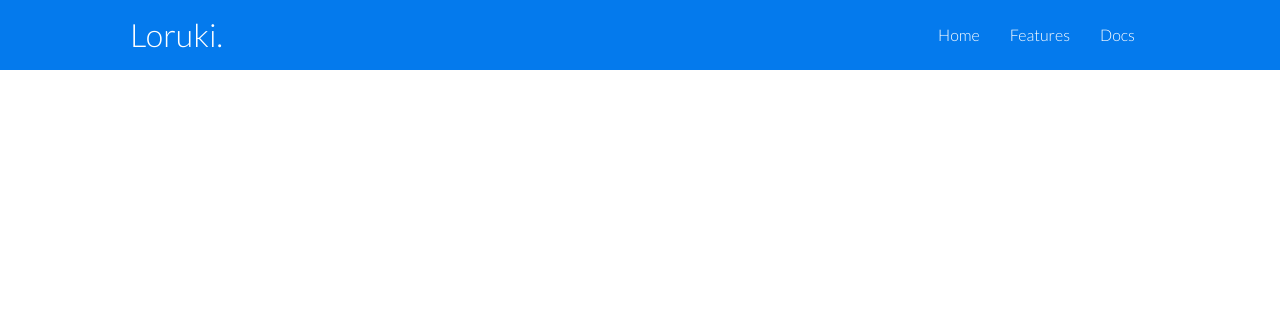
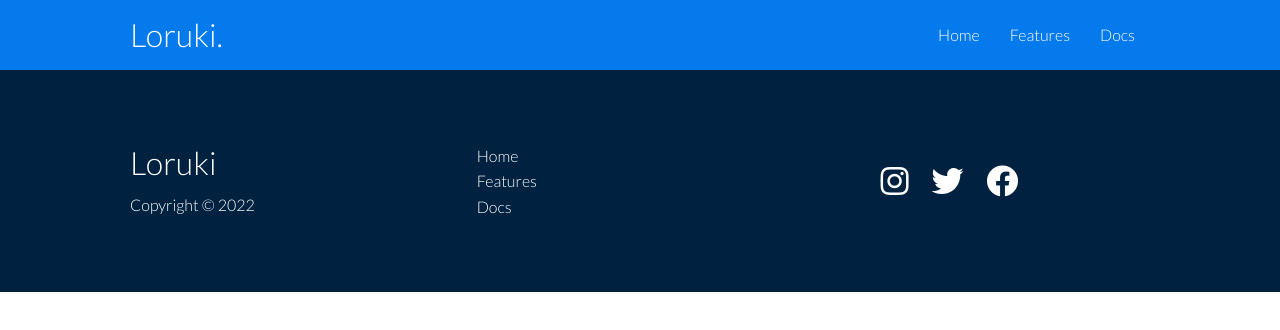
Before and after one commit to HYF-Class19/agile-development-loruki-group-4, a plain HTML site: page index.html in a window 1280 px wide. Drawn offline with Linux system fonts and the light colour scheme.

Commit message:
added footer to index.html page

```diff
--- a/index.html
+++ b/index.html
@@ -22,11 +22,57 @@
         <nav>
           <ul>
             <li><a href="index.html">Home</a></li>
-            <li><a href="pages/features.html">Features</a></li>
-            <li><a href="pages/docs.html">Docs</a></li>
+            <li><a href="./pages/features.html">Features</a></li>
+            <li><a href="./pages/docs.html">Docs</a></li>
           </ul>
         </nav>
       </div>
     </div>
+    <!-- Footer -->
+    <footer class="footer bg-dark py-5">
+      <div class="container grid grid-3">
+        <div>
+          <h1>Loruki</h1>
+          <p>Copyright &copy; 2022</p>
+        </div>
+        <nav>
+          <ul>
+            <li><a href="index.html">Home</a></li>
+            <li><a href="./pages/features.html">Features</a></li>
+            <li><a href="./pages/docs.html">Docs</a></li>
+          </ul>
+        </nav>
+        <div class="social">
+          <a
+            aria-label="github"
+            class="icon"
+            href="https://github.com/lab-brussels-1/loruki-group-1"
+          >
+            <i class="fa-brands fa-github fa-2x"></i>
+          </a>
+          <a
+            aria-label="instagram"
+            class="icon"
+            href="https://www.instagram.com/"
+          >
+            <i class="fab fa-instagram fa-2x"></i>
+          </a>
+          <a
+            aria-label="twitter"
+            class="icon"
+            href="https://twitter.com/home?lang=en"
+          >
+            <i class="fab fa-twitter fa-2x"></i>
+          </a>
+          <a
+            aria-label="facebook"
+            class="icon"
+            href="https://www.facebook.com/"
+          >
+            <i class="fab fa-facebook fa-2x"></i>
+          </a>
+        </div>
+      </div>
+    </footer>
   </body>
 </html>
--- a/styles/index.css
+++ b/styles/index.css
@@ -96,3 +96,8 @@ pre {
   overflow: auto;
   padding: 0 40px;
 }
+
+/* Footer */
+.footer .social a {
+  margin: 0 10px;
+}
```
